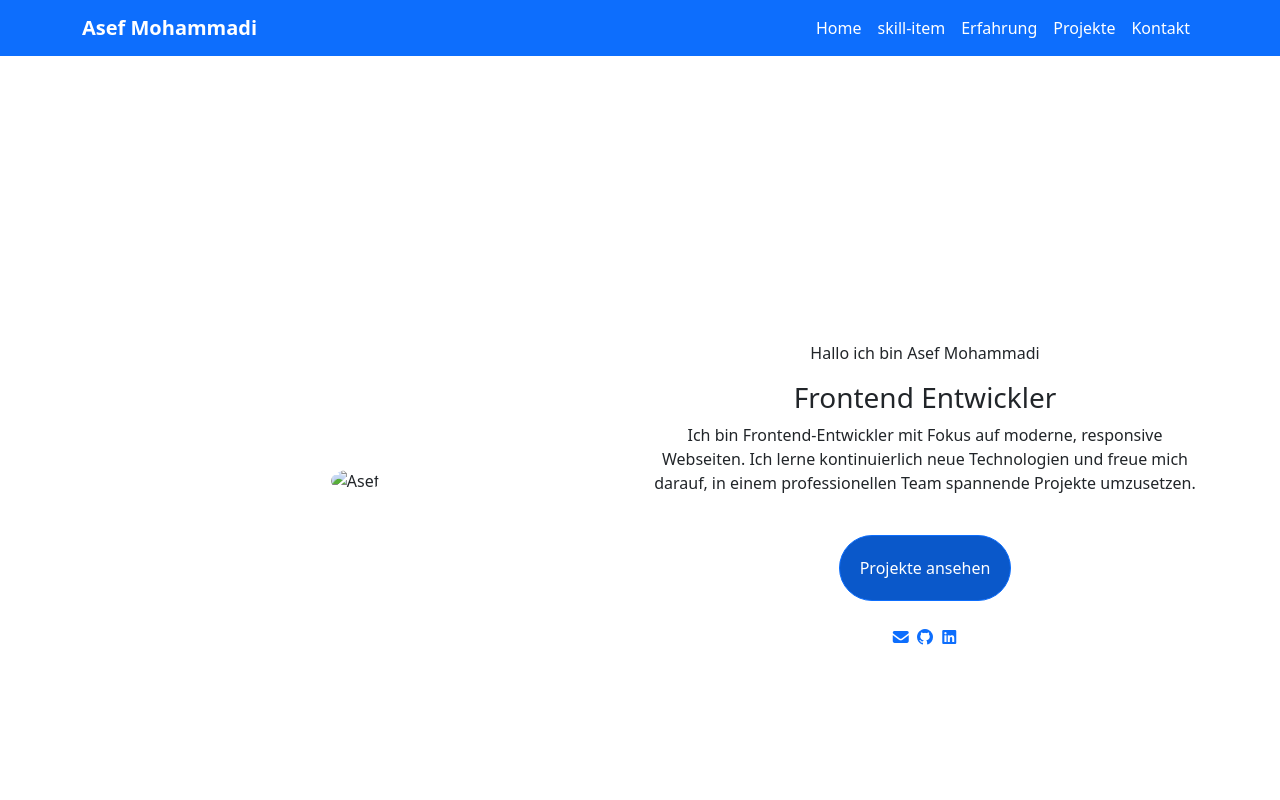
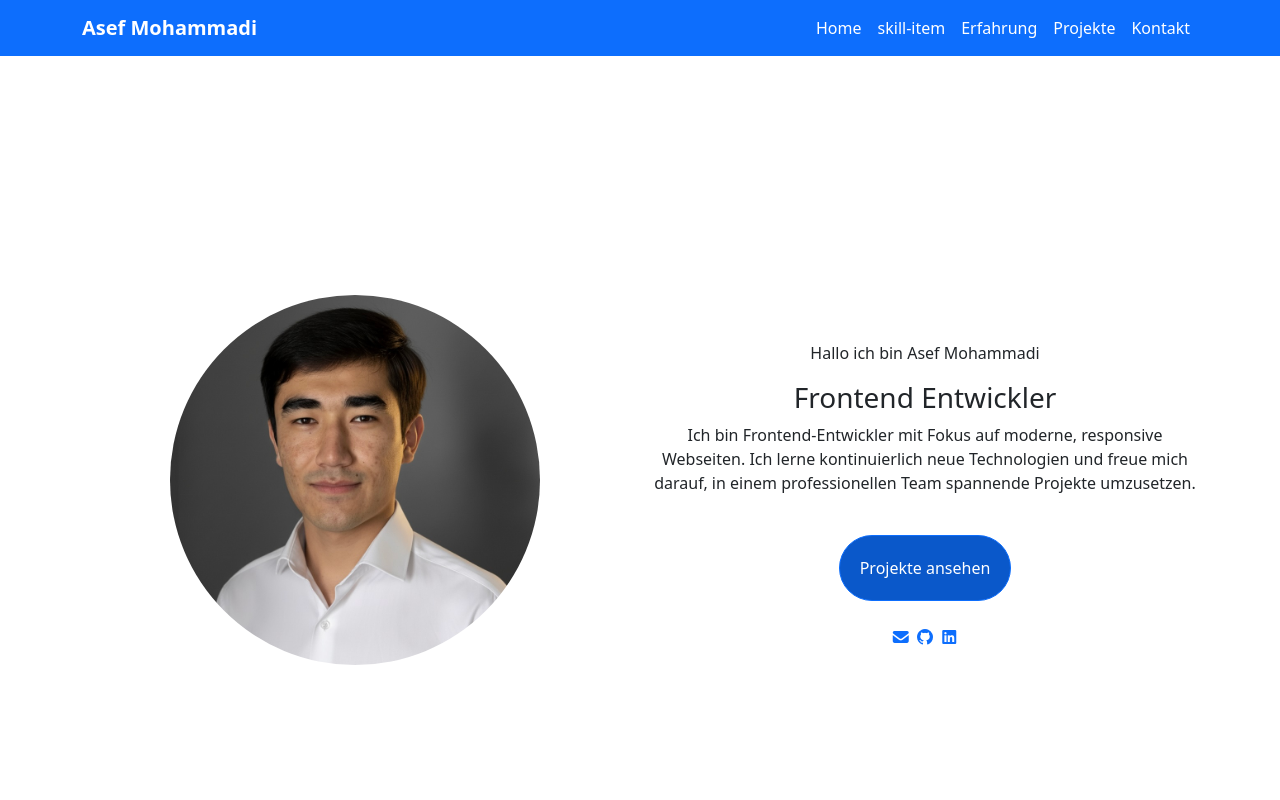
Before and after one commit to AsefMohammadi13/index-portfolio, a plain HTML site: page index.html in a window 1280 px wide. Shown: the top 800 px of the page. Drawn offline with nearby package versions, Linux system fonts and the light colour scheme; the site is published under a folder, as on GitHub Pages, so addresses that start at the root find nothing.

Commit message:
Update index.html

```diff
--- a/index.html
+++ b/index.html
@@ -60,7 +60,7 @@
 
                 <!-- Profile Photo -->
                 <div class="hero-img col-12 col-md-6 mt-5">
-                    <img src="/images/profile-image.jpeg" alt="Asef">
+                    <img src="./images/profile-image.jpeg" alt="Asef">
                 </div>
 
                 <!-- Hero Text -->
```
